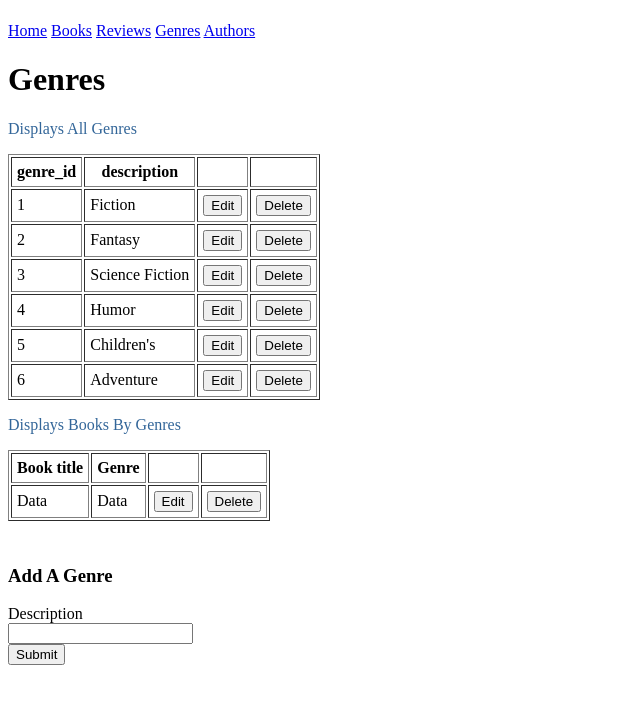
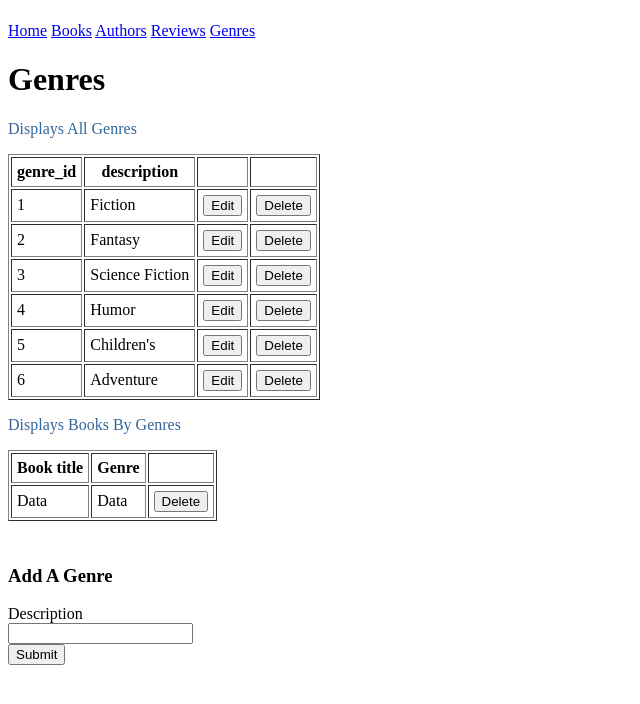
Before and after one commit to spencerlwahlstrom/greatreads, a Flask app: page /genres in a window 1280 px wide. Shown: the part 58-762 px from the top of the page, without its empty margins (0-640 px from the left). Run offline with Flask 2, Linux system fonts and the light colour scheme; some libraries are stand-ins or nearby versions.

Commit message:
small edits

```diff
--- a/templates/authors.html
+++ b/templates/authors.html
@@ -30,12 +30,10 @@
             <th>Book title</th>
             <th>Author</th>
             <th></th>
-            <th></th>
         </tr>
         <tr>
             <td>Data</td>
             <td>Data</td>
-            <td><button>Edit</button></td>
             <td><button>Delete</button></td>
         </tr>
     </table>
--- a/templates/genres.html
+++ b/templates/genres.html
@@ -29,12 +29,10 @@
         <th>Book title</th>
         <th>Genre</th>
         <th></th>
-        <th></th>
     </tr>
     <tr>
         <td>Data</td>
         <td>Data</td>
-        <td><button>Edit</button></td>
         <td><button>Delete</button></td>
     </tr>
 </table>
--- a/templates/layout.html
+++ b/templates/layout.html
@@ -12,9 +12,9 @@
             {% block navbar %}
                 <a href="/">Home</a>
                 <a href="/books">Books</a>
+                <a href="/authors">Authors</a>
                 <a href="/reviews">Reviews</a>
                 <a href="/genres">Genres</a>
-                <a href="/authors">Authors</a>
             {% endblock %}
         </div>
         <div id="content">{% block content %}{% endblock %}</div>
```
